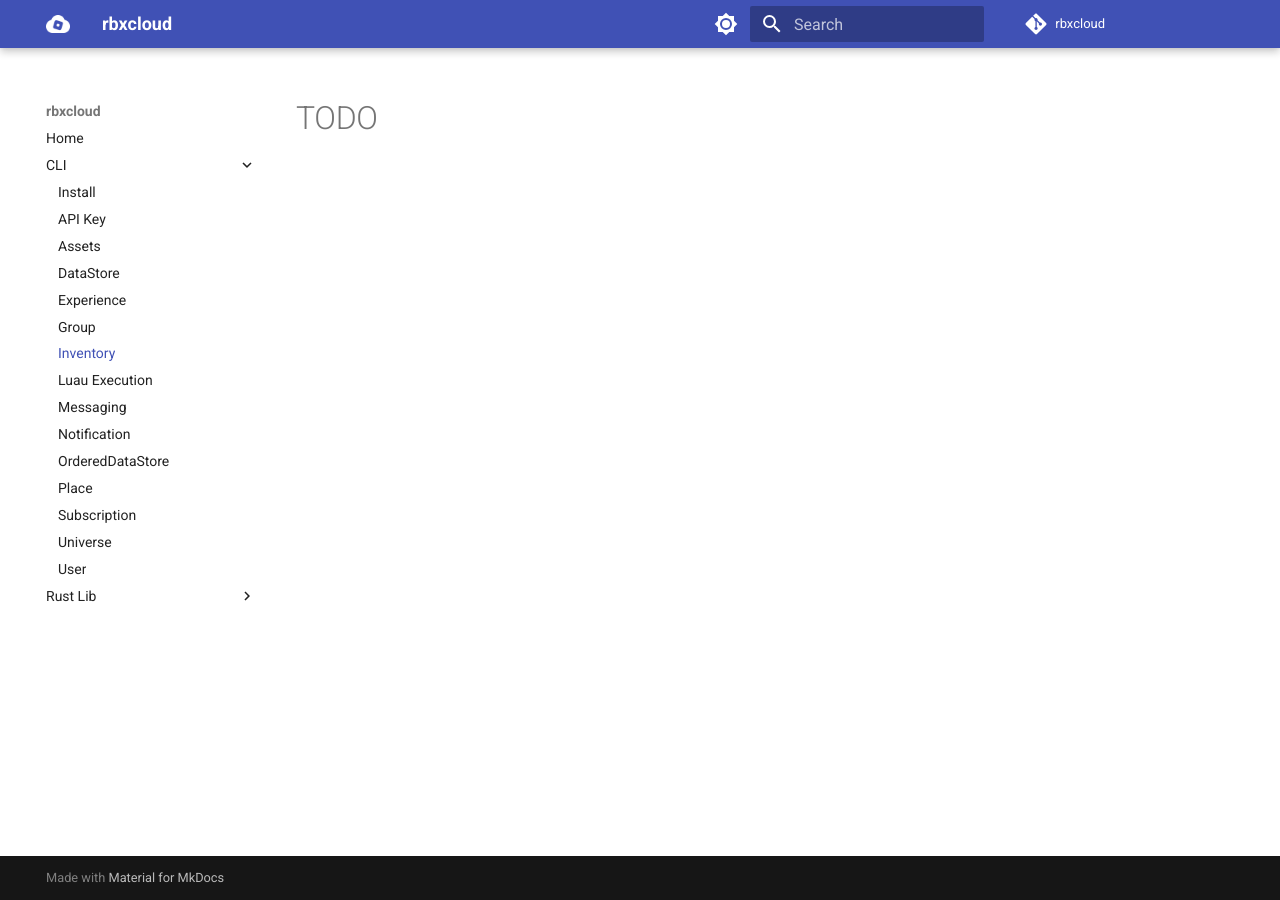
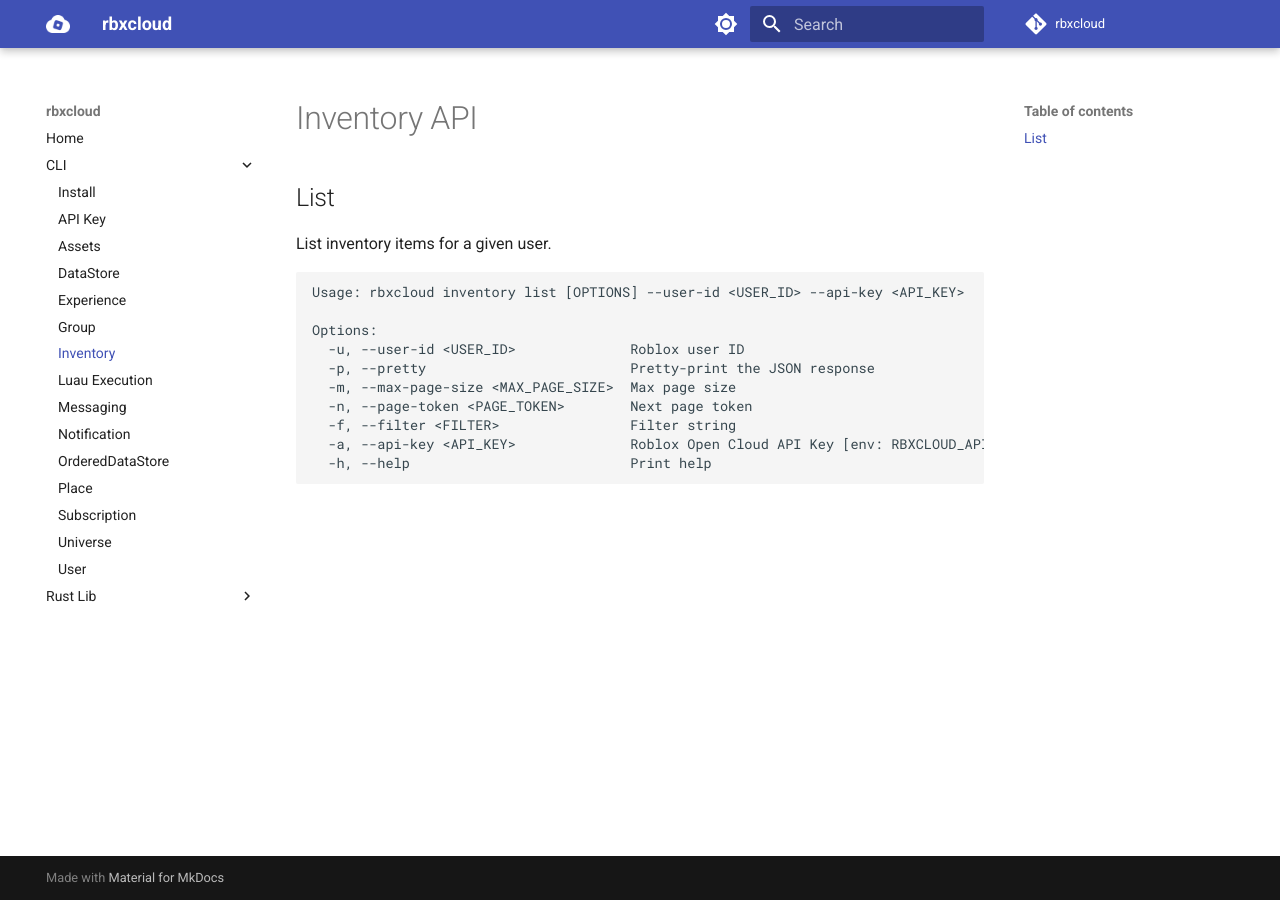
Before and after one commit to Sleitnick/rbxcloud, an MkDocs documentation site: the page built from docs/cli/cli-inventory.md, in a window 1280 px wide. Built offline with MkDocs 1.6.1 and Material for MkDocs 9.7.7, drawn with Linux system fonts in a browser that asks for light colours; comment, search, counter and statistics services are not loaded.

Commit message:
Inventory CLI docs

````diff
--- a/docs/cli/cli-inventory.md
+++ b/docs/cli/cli-inventory.md
@@ -1 +1,17 @@
-# TODO
+# Inventory API
+
+## List
+List inventory items for a given user.
+
+```
+Usage: rbxcloud inventory list [OPTIONS] --user-id <USER_ID> --api-key <API_KEY>
+
+Options:
+  -u, --user-id <USER_ID>              Roblox user ID
+  -p, --pretty                         Pretty-print the JSON response
+  -m, --max-page-size <MAX_PAGE_SIZE>  Max page size
+  -n, --page-token <PAGE_TOKEN>        Next page token
+  -f, --filter <FILTER>                Filter string
+  -a, --api-key <API_KEY>              Roblox Open Cloud API Key [env: RBXCLOUD_API_KEY=]
+  -h, --help                           Print help
+```
````
